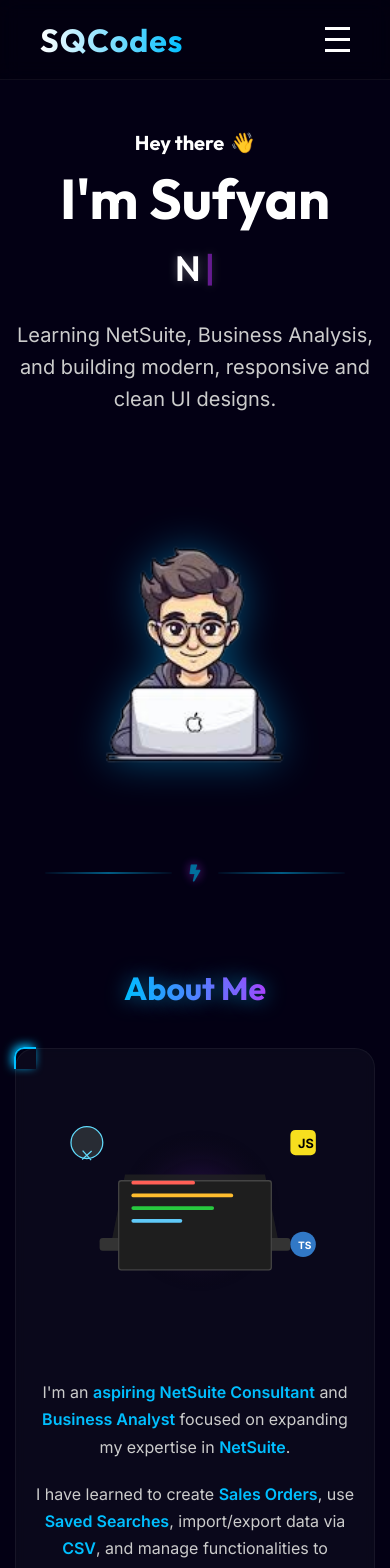
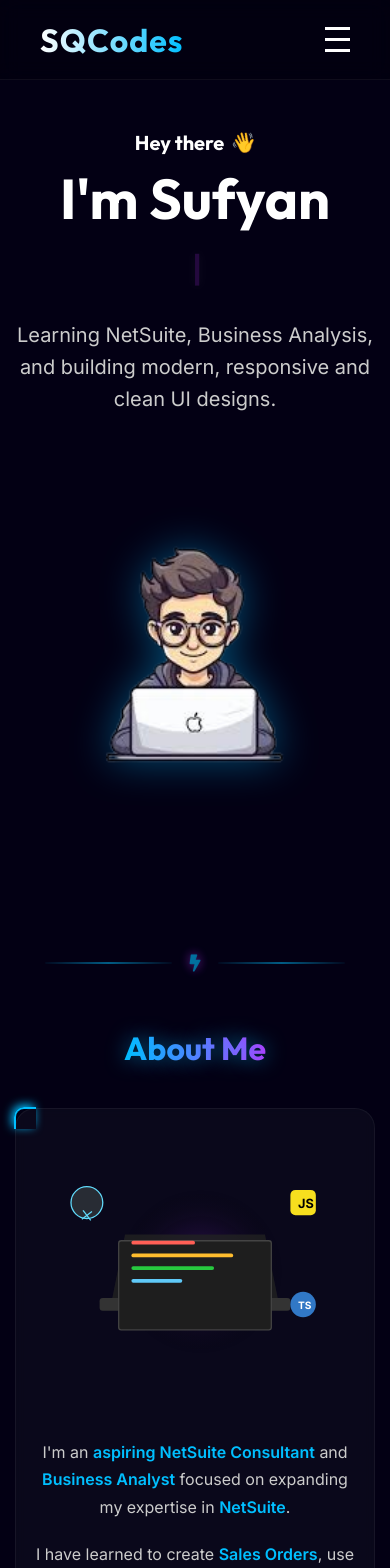
Before and after one commit to Sufyan2126/Portfolio, a React (Vite) app: page / in a window 390 px wide. Shown: the top 1568 px of the page. Built offline with nearby package versions, Linux system fonts and the light colour scheme.

Commit message:
Updated feature

```diff
--- a/src/styles/sectionSeparator.css
+++ b/src/styles/sectionSeparator.css
@@ -5,7 +5,7 @@
     justify-content: center;
     width: 100%;
     max-width: 300px;
-    margin: -120px auto 80px auto;
+    margin: -10px auto 40px auto;
     /* Negative top margin to reduce gap further */
     opacity: 0.6;
     position: relative;
@@ -14,7 +14,7 @@
 
 @media (max-width: 768px) {
     .section-separator {
-        margin: -80px auto 60px auto;
+        margin: 10px auto 30px auto;
     }
 }
 
```
